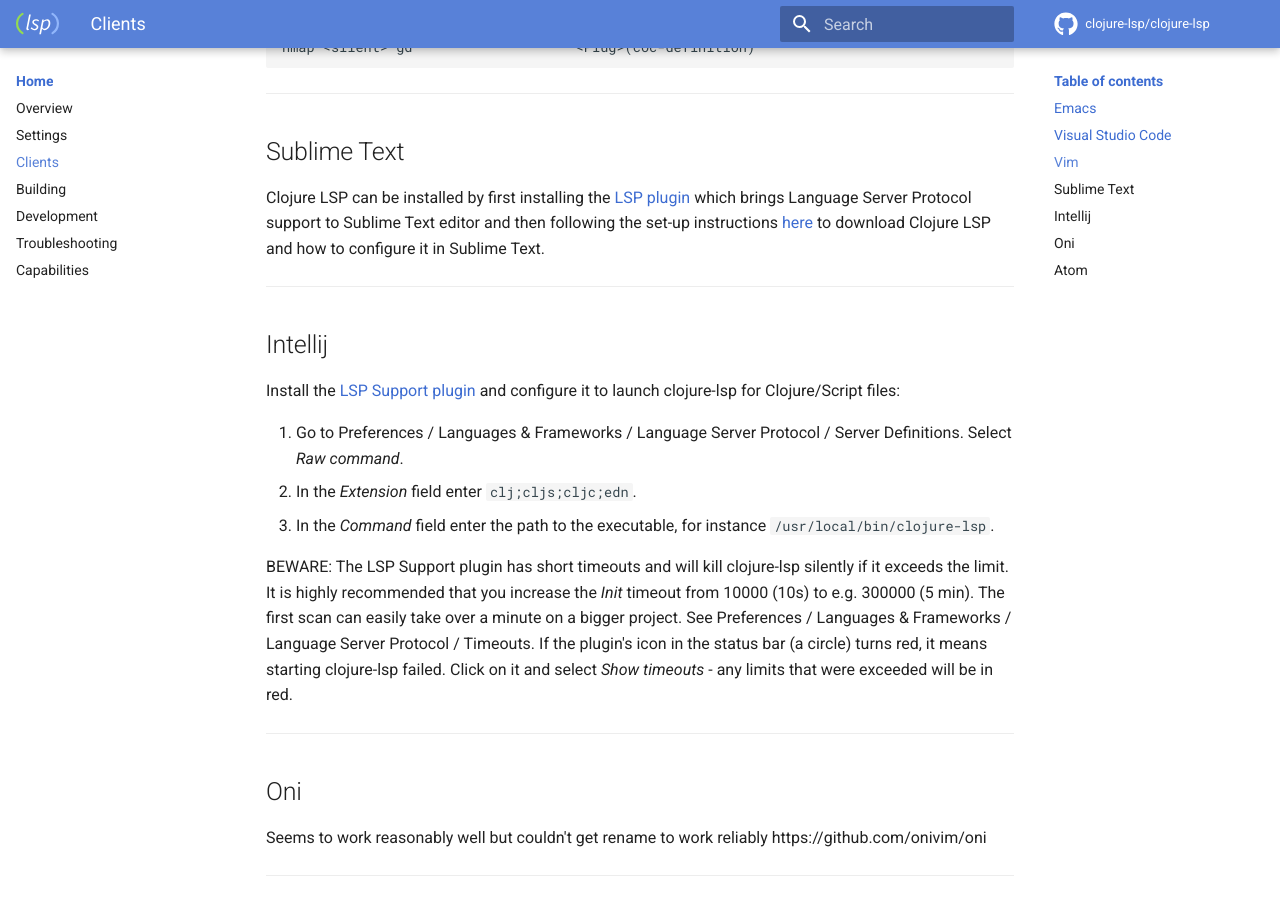
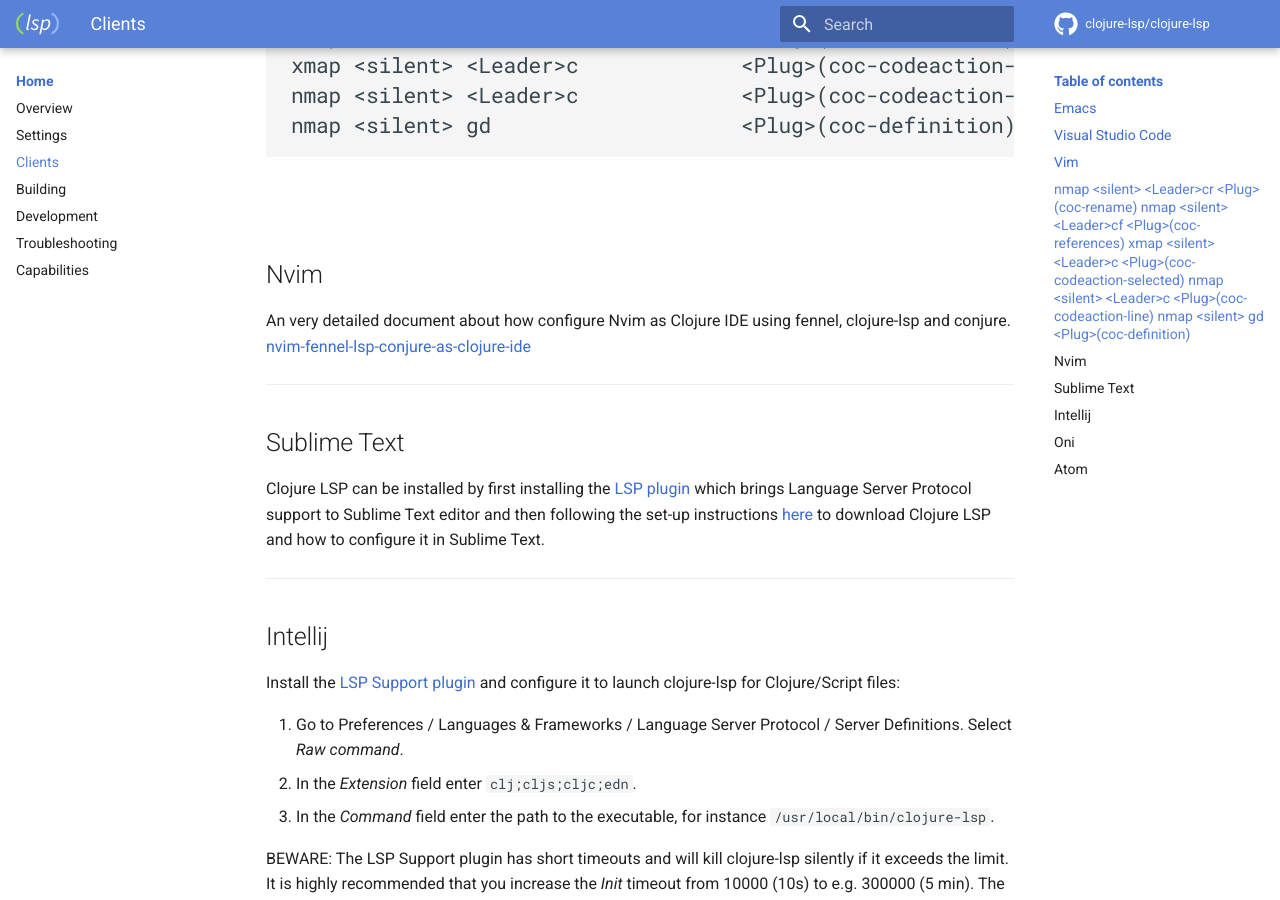
Before and after one commit to clojure-lsp/clojure-lsp, an MkDocs documentation site: the page built from docs/clients.md, in a window 1280 px wide and 900 px high, scrolled down 2667 px. Built offline with MkDocs 1.6.1 and Material for MkDocs 9.7.7, drawn with Linux system fonts in a browser that asks for light colours; comment, search, counter and statistics services are not loaded.

Commit message:
docs: Adds nvim configuration in clients

````diff
--- a/docs/clients.md
+++ b/docs/clients.md
@@ -116,6 +116,12 @@ xmap <silent> <Leader>c             <Plug>(coc-codeaction-selected)
 nmap <silent> <Leader>c             <Plug>(coc-codeaction-line)
 nmap <silent> gd                    <Plug>(coc-definition)
 ```
+---
+
+## Nvim
+
+An very detailed document about how configure Nvim as Clojure IDE using fennel, clojure-lsp and conjure.
+[nvim-fennel-lsp-conjure-as-clojure-ide](https://github.com/rafaeldelboni/nvim-fennel-lsp-conjure-as-clojure-ide)
 
 ---
 
````
